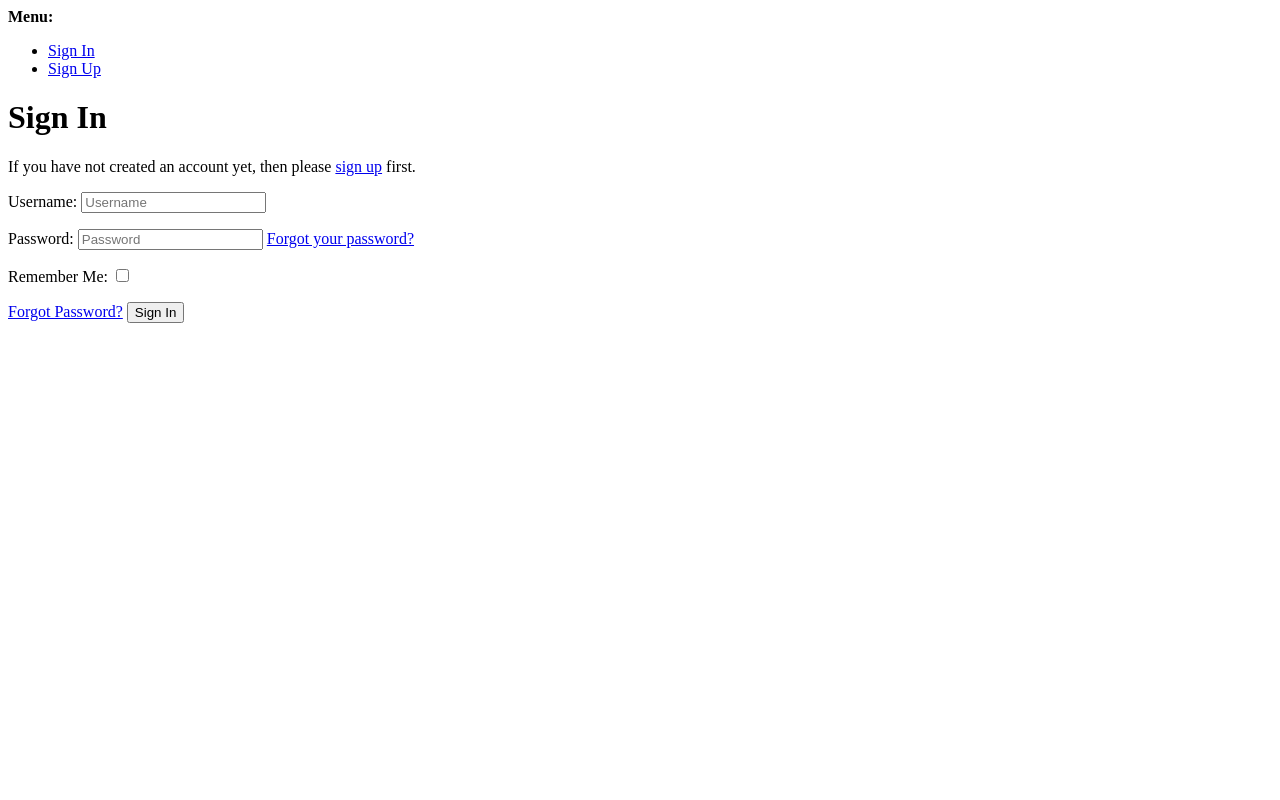
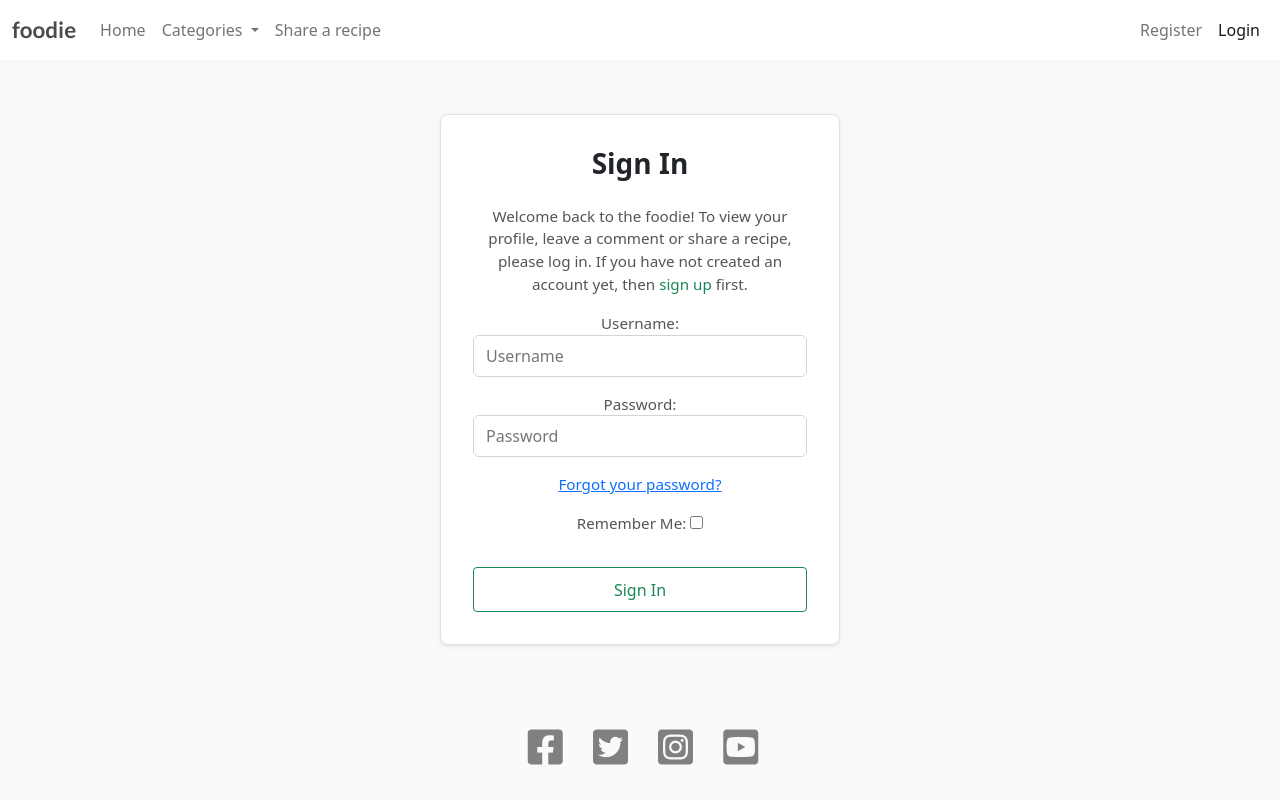
Before and after one commit to PaulMarren/foodie, a Django app: page /accounts/login/ in a window 1280 px wide. Run offline with Django 5.2, Linux system fonts and the light colour scheme; some libraries are stand-ins or nearby versions.

Commit message:
Styled login.html page

```diff
--- a/templates/account/login.html
+++ b/templates/account/login.html
@@ -1,37 +1,17 @@
-{% extends "account/base.html" %}
+{% extends "base.html" %}
 
 {% load i18n %}
 {% load account socialaccount %}
 
-{% block head_title %}{% trans "Sign In" %}{% endblock head_title %}
+{% block head_title %}{% trans "Sign In" %}{% endblock %}
 
 {% block content %}
 
-<h1>{% trans "Sign In" %}</h1>
+<div class="auth-container">
+    <div class="auth-card">
+        <h3>{% trans "Sign In" %}</h3>
 
-{% get_providers as socialaccount_providers %}
-
-{% if socialaccount_providers %}
-<p>{% blocktrans with site.name as site_name %}Please sign in with one
-of your existing third party accounts. Or, <a href="{{ signup_url }}">sign up</a>
-for a {{ site_name }} account and sign in below:{% endblocktrans %}</p>
-
-<div class="socialaccount_ballot">
-
-  <ul class="socialaccount_providers">
-    {% include "socialaccount/snippets/provider_list.html" with process="login" %}
-  </ul>
-
-  <div class="login-or">{% trans 'or' %}</div>
-
-</div>
-
-{% include "socialaccount/snippets/login_extra.html" %}
-
-{% else %}
-<p>{% blocktrans %}If you have not created an account yet, then please
-<a href="{{ signup_url }}">sign up</a> first.{% endblocktrans %}</p>
-{% endif %}
+        <p>{% blocktrans %}Welcome back to the foodie! To view your profile, leave a comment or share a recipe, please log in. If you have not created an account yet, then <a class="link" href="{{ signup_url }}">sign up</a> first.{% endblocktrans %}</p>
 
         <form class="login" method="POST" action="{% url 'account_login' %}">
             {% csrf_token %}
@@ -39,8 +19,9 @@ for a {{ site_name }} account and sign in below:{% endblocktrans %}</p>
             {% if redirect_field_value %}
                 <input type="hidden" name="{{ redirect_field_name }}" value="{{ redirect_field_value }}" />
             {% endif %}
-  <a class="button secondaryAction" href="{% url 'account_reset_password' %}">{% trans "Forgot Password?" %}</a>
-  <button class="primaryAction" type="submit">{% trans "Sign In" %}</button>
+            <button class="btn btn-outline-success mt-3" type="submit">{% trans "Sign In" %}</button>
         </form>
+    </div>
+</div>
 
-{% endblock content %}
+{% endblock %}
```
Lines whose indentation alone changed are shown as unchanged.
